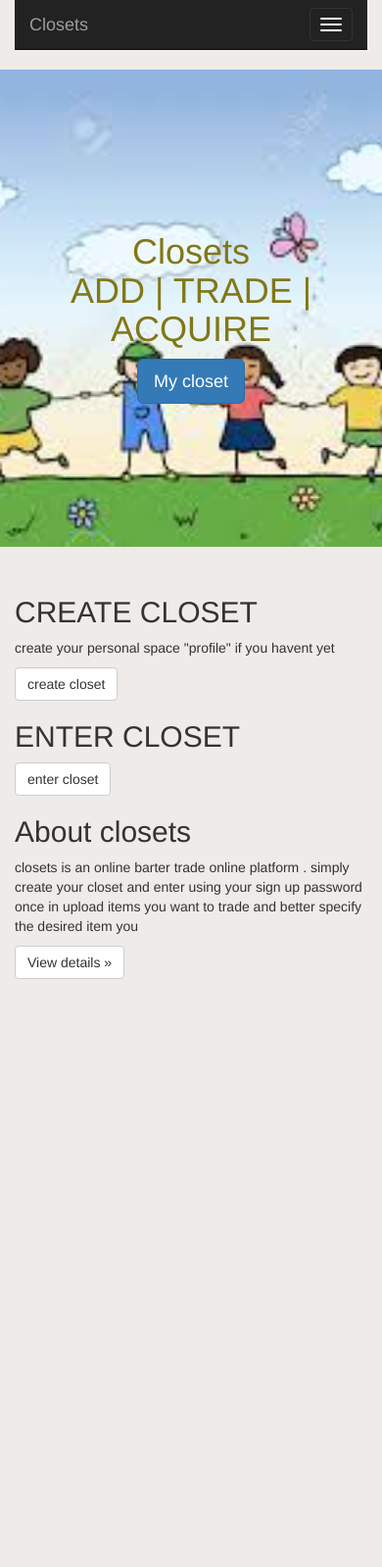
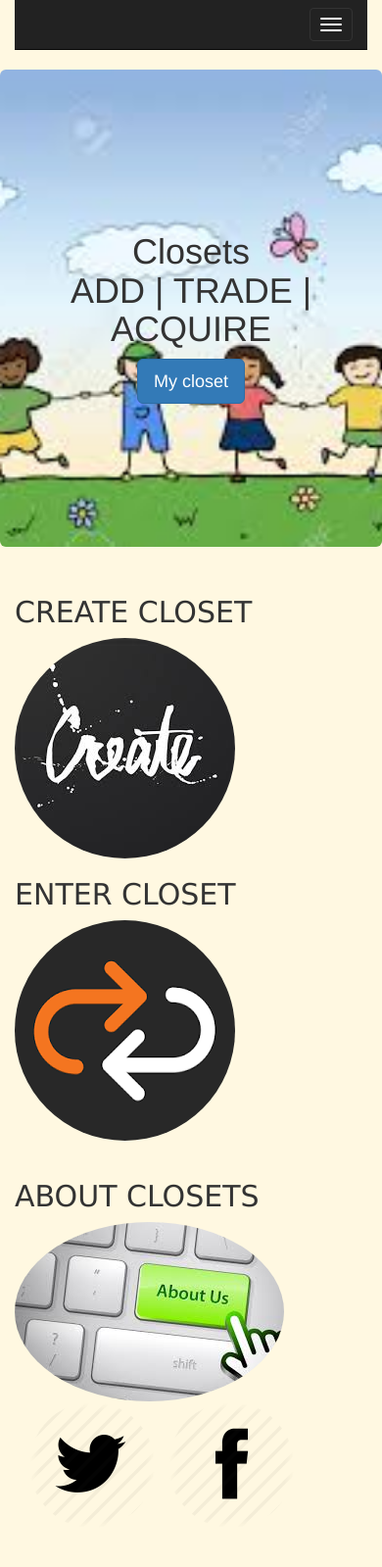
Before and after one commit to josephbill/closets2, a plain HTML site: page index.html in a window 390 px wide. Shown: the whole page at 98% size. Before the commit the page ends 1009 px from the top, so only its background shows below. Drawn offline with Linux system fonts and the light colour scheme; no server answers; files whose address does not match are found by name.

Commit message:
finished frontend cover

```diff
--- a/index.html
+++ b/index.html
@@ -15,7 +15,7 @@
     <script src="bootstrap-3.3.5-dist/js/appcontroller.js"></script>
   <!-- NAVBAR
 ================================================== -->
-  <body>
+  <body style="background-color: #fff8e1;">
     <div class="navbar-wrapper" id="closetss">
       <div class="container">
 
@@ -29,7 +29,7 @@
                 <span class="icon-bar"></span>
               </button>
               <!--here add logo which also serves as home button  -->
-              <a class="navbar-brand" href="#closetss">Closets</a>
+              <!-- <a class="navbar-brand" href="#closetss">Closets</a>
                <div id="navbar" class="navbar-collapse collapse">
           <form class="navbar-form navbar-right">
             <div class="form-group">
@@ -41,7 +41,7 @@
             <button type="submit" class="btn btn-success">Sign in</button>
           </form>
         </div>
-            </div>
+            </div> -->
             <div id="navbar" class="navbar-collapse collapse">
               <ul class="nav navbar-nav">
                 <li class="active"><a href="#closets">My closet</a></li>
@@ -74,7 +74,7 @@
     <!--everything above this comment is code for the navbar -->
     <!--the container-fluid comment increases the width of the image -->
     <div class="container-fluid">
-        <section class="row text-center jumbotron" id="pitch">
+        <section class="row text-center jumbotron" "jumbotron img-responsive container" "height:auto" id="pitch">
             <h1 id="billy">Closets<br>ADD | TRADE | ACQUIRE</h1>
             <a href="#closets" class="btn btn-primary btn-lg">My closet</a>
         </section>
@@ -83,26 +83,83 @@
       <!-- Example row of columns -->
       <div class="row">
         <div class="col-md-4">
-          <h2>CREATE CLOSET</h2>
-          <p>create your personal space "profile" if you havent yet </p>
+          <h2 style="font-family:verdana;" "color: black;">CREATE CLOSET</h2>
+          <a href="#"><img src="images/create.jpeg" alt="" class="img-circle" "img-responsive"></a>
 
-          <p><a class="btn btn-default" href="#" role="button">create closet</a></p>
+
+
         </div>
         <div class="col-md-4">
-          <h2>ENTER CLOSET</h2>
+          <h2 style="font-family: verdana;" "color: black;">ENTER CLOSET</h2>
 
-          <p><a class="btn btn-default" href="#" role="button">enter closet</a></p>
+        <a href="#"><img src = "images/images.png" class = "img-circle" "img-responsive"></a>
+
+           <br>
+           <br>
+       <!--    <p style="font-family:verdana;"><a  style="color:  #827717;"  href="#" role="button">enter closet</a></p> -->
        </div>
         <div class="col-md-4">
-          <h2>About closets</h2>
-          <p>closets is an online barter trade online platform . simply create your closet and enter using your sign up password once in upload items you want to trade and better specify the desired item you</p>
-          <p><a class="btn btn-default" href="#" role="button">View details &raquo;</a></p>
+          <h2 style="font-family: verdana;" "color: black;">ABOUT CLOSETS</h2>
+          <a href="#"><img src="images/about.jpeg" alt="" class="img-circle" "img-responsive"></a>
+
+
         </div>
       </div>
+
+      <!-- footer section -->
+
+<section>
+<div class="container">
+<div class="row">
+<div class="col-md-4">
+<span class="copyright">
+  <!--
+  copyright &copy;dekreeapps -->
+
+</span>
+
+
+
+</div>
+  <div class="col-md-4" id="contact">
+  <ul class="list-inline social-buttons">
+
+  <li>
+    <a href="https://twitter.com/dekreebill"><img src="images/twitter.png" alt="" class="img-circle"></a>
+  </li>
+    <li>
+    <a href="https://facebook.com/josevonkal"><img src="images/fb.png" alt="" class="img-circle"></a>
+  </li>
 
 
 
 
+
+
+  </ul>
+
+
+
+  </div>
+<div class="col-md-4">
+  <ul class="list-inline quicklinks">
+  <li>
+    <a href="" ></a>
+  </li>
+  <li><a href=""></a></li>
+
+
+  </ul>
+
+</div>
+
+</div>
+
+
+</div>
+
+</footer>
+</section>
 
         <!-- code your javascript code here before the closing body tag script tag is used /-->
         <!--the following section is where all links are added when using jquery link to the html and other file-->
--- a/main.css
+++ b/main.css
@@ -14,21 +14,9 @@
 }
 body {
 
-   background-color:  #EFEBE9;
+   background-color:  ##80deea;
 
-}
-
-
-
-
-.container .jumbotron,
-.container-fluid .jumbotron{
-	border-radius: 0px;
-
-}
-
-
-
+}1
 
 
 #billy{
@@ -36,3 +24,20 @@ body {
     color: #827717;
 
 }
+
+.button1{
+
+  display: inline-block;
+  padding: 15px 25px;
+  font-size: 24px;
+  cursor: pointer;
+  text-align: center;
+  text-decoration: none;
+  outline: none;
+  color: #fff;
+  background-color: #4CAF50;
+  border: none;
+  border-radius: 15px;
+  box-shadow: 0 9px #999;
+
+}
```
Also changed, not shown: images/about.jpeg (added), images/company.png (added), images/create.jpeg (added), images/fb.png (added), images/images5.jpeg (deleted), images/instagram.png (added), images/twitter.png (added).
